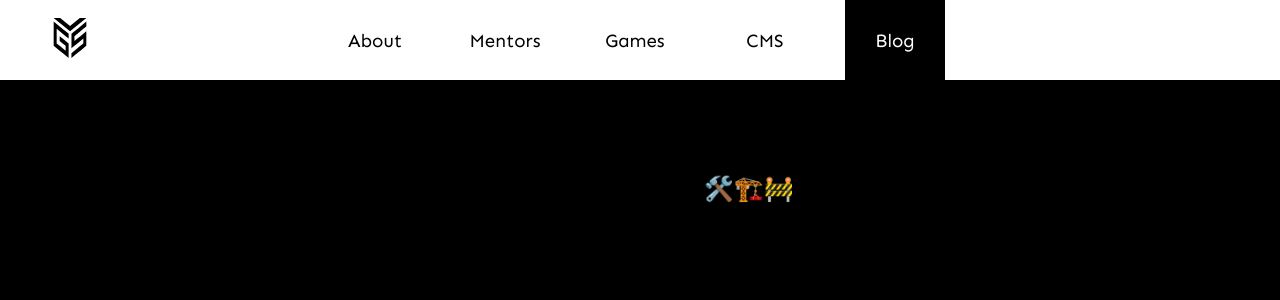
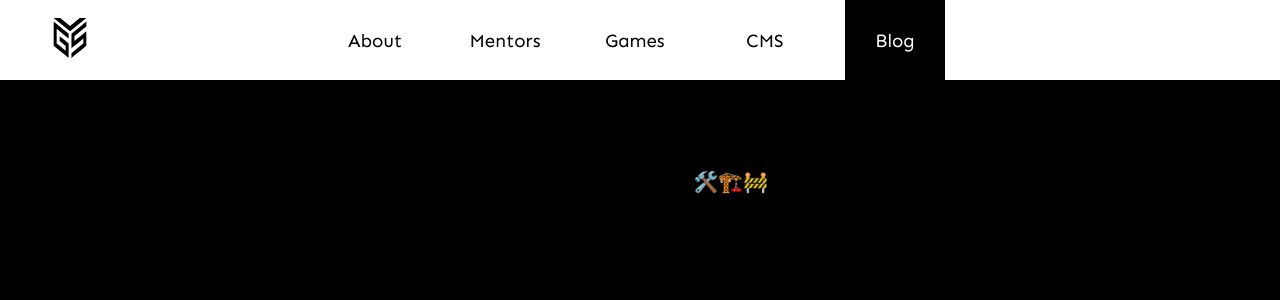
Before and after one commit to 0J33/VGS-Frontend, a React (Create React App) app: page / in a window 1280 px wide. Both pictures are taken after a click on the link "Blog". Shown: the top 300 px of the page. Built offline with nearby package versions, Linux system fonts and the light colour scheme; no server answers.

Commit message:
edit admin panel

```diff
--- a/src/css/admin-page.css
+++ b/src/css/admin-page.css
@@ -40,7 +40,8 @@ h3 {
 }
 
 .form-wrapper {
-    width: min-content;
+    min-width: 300px;
+    width: max-content;
     height: min-content;
     background-color: #ffffff;
     border-radius: 20px;
@@ -197,7 +198,7 @@ display: none;
 .wip-text {
   color: black;
   font-family: 'sen';
-  font-size: 24px;
+  font-size: 20px;
   font-weight: 500;
 }
 
```
